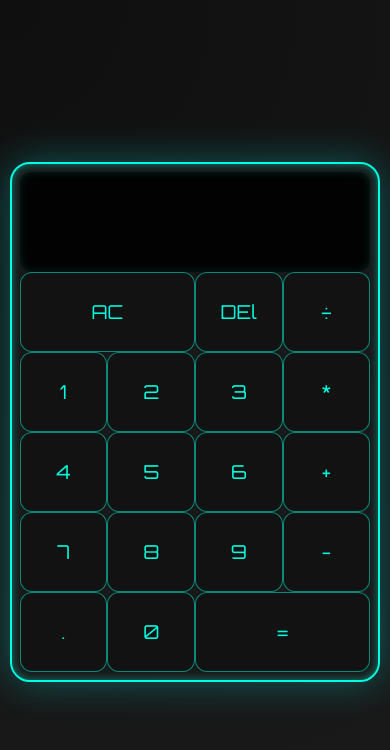
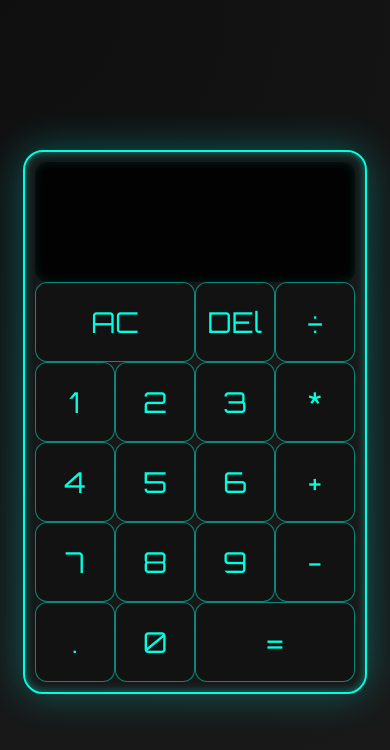
Before and after one commit to Chitrathakur/Neon-Calculator, a plain HTML site: page index.html in a window 390 px wide. Drawn offline with Linux system fonts and the light colour scheme.

Commit message:
Update style.css

```diff
--- a/style.css
+++ b/style.css
@@ -1,39 +1,34 @@
-/* Base Reset and Fonts */
 *, *::before, *::after {
     box-sizing: border-box;
     font-family: 'Orbitron', sans-serif;
     font-weight: 400;
 }
 
-/* Body Styling */
 body {
     margin: 0;
     padding: 0;
-  width: 100%;
+    background: radial-gradient(circle at top left, #0f0f0f, #1a1a1a);
+    display: flex;
+    align-items: center;
+    justify-content: center;
     min-height: 100vh;
-  display: flex;
-  justify-content: center;
-  align-items: center;
-  background: radial-gradient(circle at top left, #0f0f0f, #1a1a1a);
     overflow: hidden;
 }
 
-/* Calculator Grid */
 .calculator-grid {
     display: grid;
-  grid-template-columns: repeat(4, 100px);
-  grid-template-rows: minmax(140px, auto) repeat(5, 100px);
+    grid-template-columns: repeat(4, 80px);
+    grid-template-rows: minmax(120px, auto) repeat(5, 80px);
+    justify-content: center;
+    align-content: center;
     background: rgba(25, 25, 25, 0.9);
     border: 2px solid #00ffe0;
     border-radius: 20px;
     padding: 10px;
     box-shadow: 0 0 40px rgba(0, 255, 255, 0.3), 0 0 10px #00ffe077 inset;
     backdrop-filter: blur(8px);
-  justify-content: center;
-  align-content: center;
 }
 
-/* Buttons */
 .calculator-grid > button {
     font-size: 1.8rem;
     color: #00ffe0;
@@ -42,6 +37,7 @@ body {
     border-radius: 12px;
     cursor: pointer;
     transition: all 0.2s ease;
+    box-shadow: 0 0 10px transparent;
 }
 
 .calculator-grid > button:hover {
@@ -61,7 +57,6 @@ body {
     grid-column: span 2;
 }
 
-/* Output Display */
 .output {
     grid-column: 1 / -1;
     background-color: rgba(0, 0, 0, 0.9);
@@ -88,32 +83,3 @@ body {
     font-size: 2.5rem;
     text-shadow: 0 0 8px #00ffe088;
 }
-
-/* ✅ Responsive Layout */
-@media (max-width: 480px) {
-  .calculator-grid {
-    grid-template-columns: repeat(4, minmax(60px, 1fr));
-    grid-template-rows: minmax(100px, auto) repeat(5, minmax(80px, 1fr));
-    padding: 8px;
-    width: 95%;
-    max-width: 100%;
-  }
-
-  .calculator-grid > button {
-    font-size: 1.2rem;
-    padding: 6px;
-  }
-
-  .output {
-    font-size: 1.5rem;
-    padding: 12px;
-  }
-
-  .output .previous-operand {
-    font-size: 1rem;
-  }
-
-  .output .current-operand {
-    font-size: 2rem;
-  }
-}
```
Lines whose indentation alone changed are shown as unchanged.
